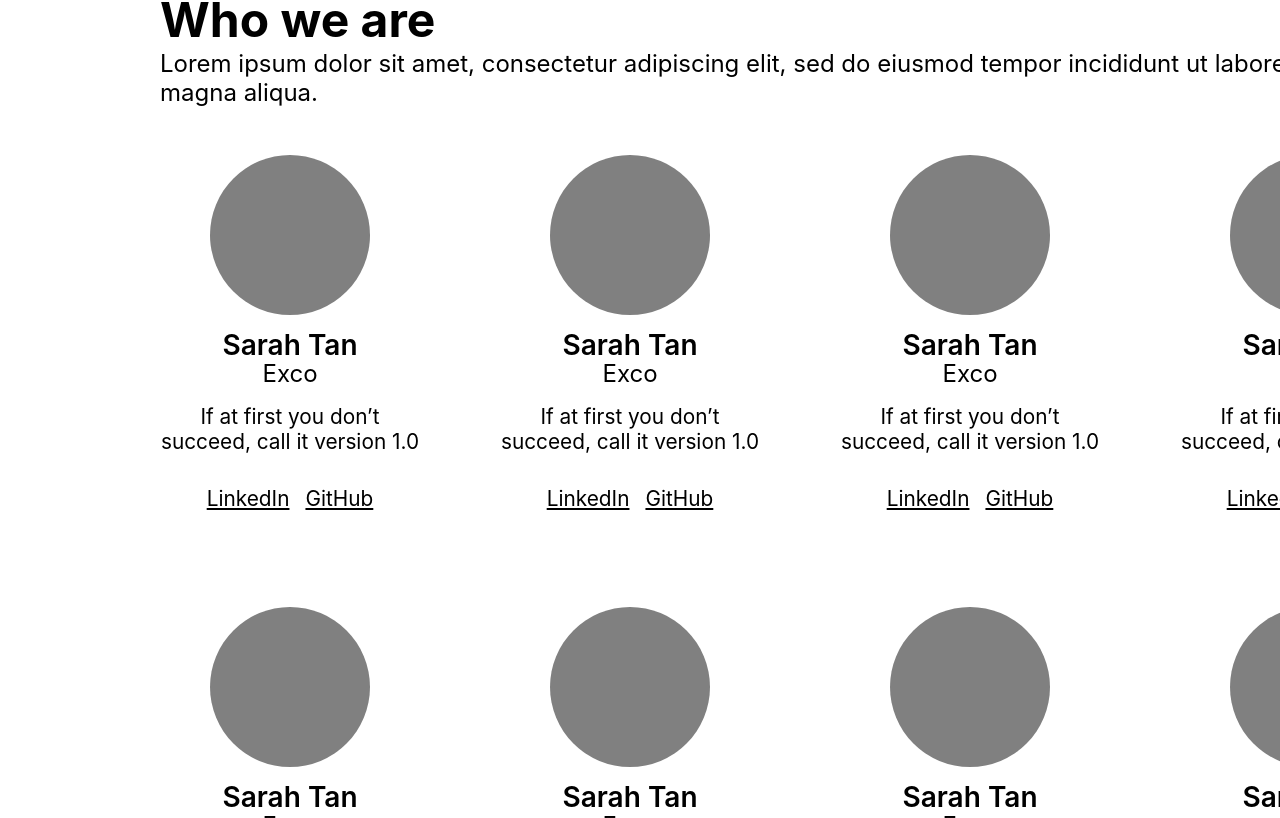
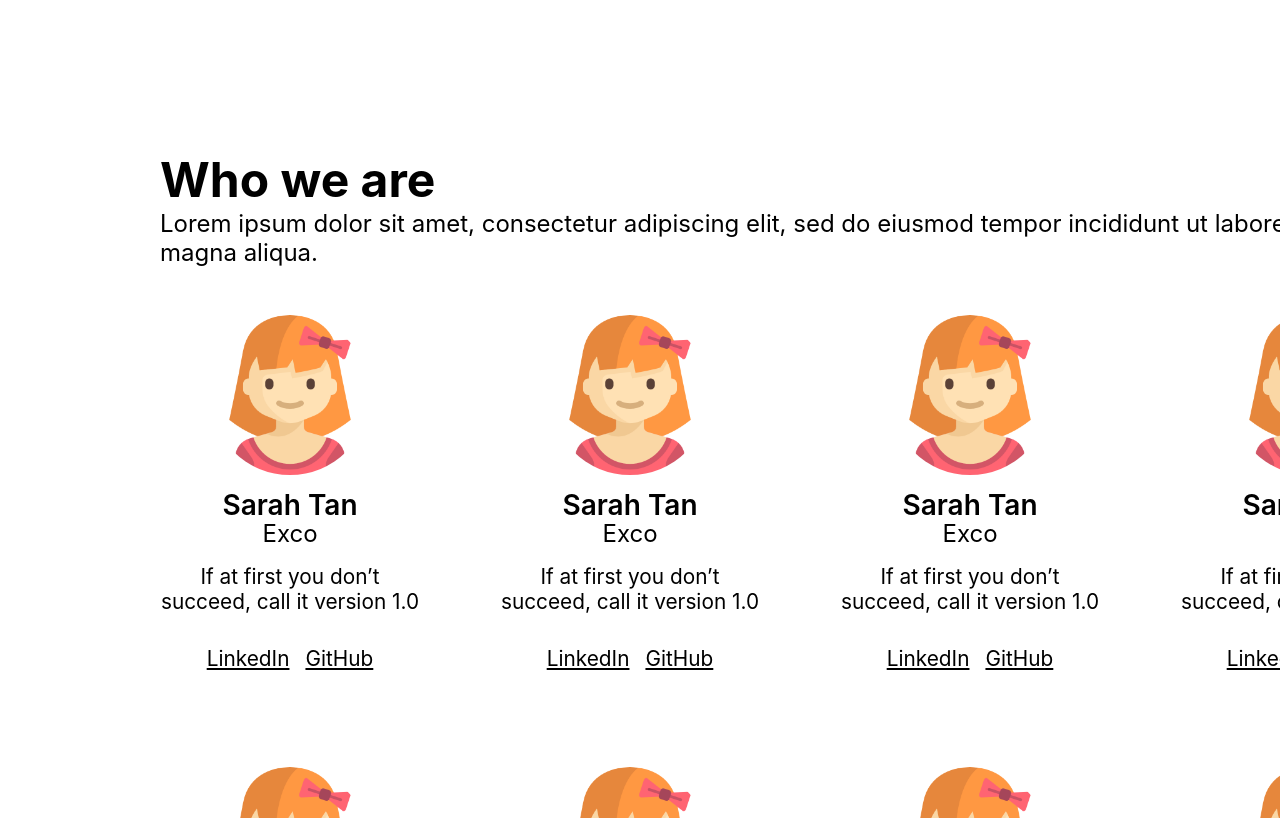
Before and after one commit to nus-gdg/NUSGDG-Website, a React (Create React App) app: page /about in a window 1280 px wide. Shown: the part 1282-2100 px from the top of the page. Built offline with nearby package versions, Linux system fonts and the light colour scheme; the HTML template or start-up script is replaced by a standard one.

Commit message:
Add profile images

```diff
--- a/src/components/Person.jsx
+++ b/src/components/Person.jsx
@@ -1,6 +1,6 @@
 import React from "react";
 import {
-  PersonBox,
+  PersonImage,
   PersonContainer,
   PersonLink,
   PersonLinks,
@@ -12,7 +12,7 @@ import {
 function Person(props) {
   return (
     <PersonContainer>
-      <PersonBox>{props.image}</PersonBox>
+      <PersonImage src={props.image}/>
       <PersonName>{props.name}</PersonName>
       <PersonRole>{props.role}</PersonRole>
       <PersonQuote>{props.quote}</PersonQuote>
--- a/src/components/PersonElements.jsx
+++ b/src/components/PersonElements.jsx
@@ -7,11 +7,10 @@ export const PersonContainer = styled.div`
   justify-content: center;
 `;
 
-export const PersonBox = styled.div`
+export const PersonImage = styled.img`
   width: 10rem;
   height: 10rem;
   border-radius: 100px;
-  background: grey;
 `;
 
 export const PersonName = styled.p`
--- a/src/data/MemberData.js
+++ b/src/data/MemberData.js
@@ -1,6 +1,8 @@
+
 const MemberData = [
   {
     name: "Sarah Tan",
+    image: "profile/sample_profile_pic.png",
     role: "Exco",
     quote: "If at first you don’t succeed, call it version 1.0",
     linkedin: "www.linkedin.com",
@@ -8,6 +10,7 @@ const MemberData = [
   },
   {
     name: "Sarah Tan",
+    image: "profile/sample_profile_pic.png",
     role: "Exco",
     quote: "If at first you don’t succeed, call it version 1.0",
     linkedin: "www.linkedin.com",
@@ -15,6 +18,7 @@ const MemberData = [
   },
   {
     name: "Sarah Tan",
+    image: "profile/sample_profile_pic.png",
     role: "Exco",
     quote: "If at first you don’t succeed, call it version 1.0",
     linkedin: "www.linkedin.com",
@@ -22,6 +26,7 @@ const MemberData = [
   },
   {
     name: "Sarah Tan",
+    image: "profile/sample_profile_pic.png",
     role: "Exco",
     quote: "If at first you don’t succeed, call it version 1.0",
     linkedin: "www.linkedin.com",
@@ -29,6 +34,7 @@ const MemberData = [
   },
   {
     name: "Sarah Tan",
+    image: "profile/sample_profile_pic.png",
     role: "Exco",
     quote: "If at first you don’t succeed, call it version 1.0",
     linkedin: "www.linkedin.com",
@@ -36,6 +42,7 @@ const MemberData = [
   },
   {
     name: "Sarah Tan",
+    image: "profile/sample_profile_pic.png",
     role: "Exco",
     quote: "If at first you don’t succeed, call it version 1.0",
     linkedin: "www.linkedin.com",
@@ -43,6 +50,7 @@ const MemberData = [
   },
   {
     name: "Sarah Tan",
+    image: "profile/sample_profile_pic.png",
     role: "Exco",
     quote: "If at first you don’t succeed, call it version 1.0",
     linkedin: "www.linkedin.com",
@@ -50,6 +58,7 @@ const MemberData = [
   },
   {
     name: "Sarah Tan",
+    image: "profile/sample_profile_pic.png",
     role: "Exco",
     quote: "If at first you don’t succeed, call it version 1.0",
     linkedin: "www.linkedin.com",
--- a/src/pages/AboutPage.jsx
+++ b/src/pages/AboutPage.jsx
@@ -63,6 +63,7 @@ function AboutPage() {
           {persons.map((person) => (
             <Person
               name={person.name}
+              image={person.image}
               role={person.role}
               quote={person.quote}
               linkedin={person.linkedin}
--- a/src/pages/AboutPageElements.jsx
+++ b/src/pages/AboutPageElements.jsx
@@ -42,7 +42,7 @@ export const WhatSection = styled.div`
   justify-content: center;
   width: 100%;
   height: auto;
-  margin: 5rem 0;
+  margin: 10rem 0;
 `;
 
 export const WhatSectionImg = styled.img`
```
Also changed, not shown: public/profile/sample_profile_pic.png (added).
